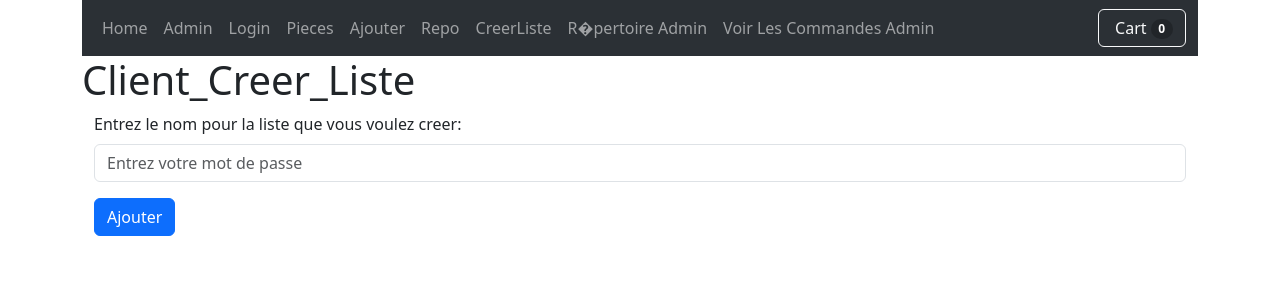
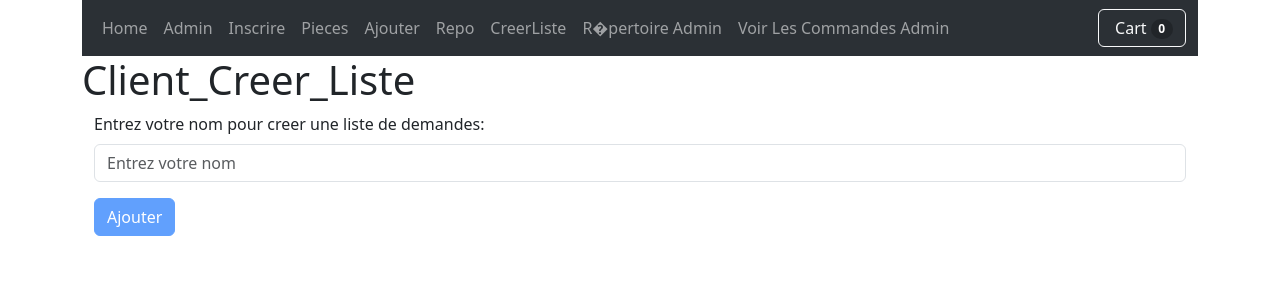
Before and after one commit to John-Hidalgo/Module07_Git_Hidalgo_Zhao, a React (Create React App) app in the folder ListeRepertoire_Frontend/: page /client-liste in a window 1280 px wide. Shown: the top 300 px of the page. Built offline with nearby package versions, Linux system fonts and the light colour scheme.

Commit message:
client_creer une liste de demandes

```diff
--- a/ListeRepertoire_Frontend/src/App.js
+++ b/ListeRepertoire_Frontend/src/App.js
@@ -2,7 +2,7 @@ import logo from './logo.svg'
 import './App.css'
 import { Accueil } from './pages/Accueil'
 import { Admin } from './pages/Admin'
-import { Login } from './pages/Login'
+import { Inscription } from './pages/Inscription.js'
 import { Ajouter } from './pages/Ajouter'
 import PageRepertoireClients from './pages/pageRepertoireClients.js'
 import Container from 'react-bootstrap/Container'
@@ -31,7 +31,7 @@ function App () {
         <Routes>
           <Route path="/" element={<Accueil />} />
           <Route path="/admin" element={<Admin />} />
-          <Route path="/login" element={<Login />} />
+          <Route path="/login" element={<Inscription />} />
           <Route path="/articles" element={<PageRepertoireClients />} />
           <Route path="/ajouter" element={<Ajouter />} />
           <Route path="/client-repo" element={<Client_Repo />} />
--- a/ListeRepertoire_Frontend/src/composants/BarreNavigations.js
+++ b/ListeRepertoire_Frontend/src/composants/BarreNavigations.js
@@ -2,7 +2,7 @@ import React from 'react'
 import Container from 'react-bootstrap/Container'
 import { Navbar } from 'react-bootstrap'
 import { Nav } from 'react-bootstrap'
-import 'bootstrap/dist/css/bootstrap.min.css'
+// import 'bootstrap/dist/css/bootstrap.min.css'
 
 export const BarreNavigation = () => {
     return (
@@ -13,7 +13,7 @@ export const BarreNavigation = () => {
                     <Nav className="me-auto">
                         <Nav.Link href="/">Home</Nav.Link>
                         <Nav.Link href="/admin">Admin</Nav.Link>
-                        <Nav.Link href="/login">Login</Nav.Link>
+                        <Nav.Link href="/login">Inscrire</Nav.Link>
                         <Nav.Link href="/articles">Pieces</Nav.Link>
                         <Nav.Link href="/ajouter">Ajouter</Nav.Link>
                         <Nav.Link href="/client-repo">Repo</Nav.Link>
--- a/ListeRepertoire_Frontend/src/pages/Client_Creer_Liste.js
+++ b/ListeRepertoire_Frontend/src/pages/Client_Creer_Liste.js
@@ -9,25 +9,10 @@ import { BsCheck, BsX } from "react-icons/bs"
 import 'bootstrap/dist/css/bootstrap.min.css'
 import Table from 'react-bootstrap/Table'
 import { useEffect, useState } from "react"
-
+import { addTheCommande } from '../requestApi/panier_request.js'
 
 export function Client_Creer_Liste () {
-    const [nomListe, setNomListe] = useState('')
-    function envoyer () {
-        fetch(`/api/list/ajouter`, {
-            method: "POST",
-            body: JSON.stringify({
-                liste_nom: nomListe,
-                client: "testUsername",
-                liste_demandes: []
-            }),
-            headers: {
-                "Content-type": "application/json; charset=UTF-8"
-            }
-        })
-            .then(resultat => console.log(resultat.json()))
-            .catch(console.error)
-    }
+    const [nomClient, setnomClient] = useState('')
     return (
         <>
             <h1>Client_Creer_Liste</h1>
@@ -36,21 +21,21 @@ export function Client_Creer_Liste () {
                     <Col>
                         <Form>
                             <Form.Group className="mb-3" controlId="formMotDePasse">
-                                <Form.Label>Entrez le nom pour la liste que vous voulez creer: </Form.Label>
+                                <Form.Label>Entrez votre nom pour creer une liste de demandes: </Form.Label>
                                 <Form.Control
                                     type="text"
-                                    placeholder="Entrez votre mot de passe"
-                                    value={nomListe}
-                                    onChange={(e) => setNomListe(e.target.value)}
+                                    placeholder="Entrez votre nom"
+                                    value={nomClient}
+                                    onChange={(e) => setnomClient(e.target.value)}
                                 />
                             </Form.Group>
                             <Button
                                 variant="primary"
                                 type="submit"
                                 onClick={
-                                    (e) => { envoyer() }
+                                    (e) => { addTheCommande(nomClient, []) }
                                 }
-                            // disabled={!(aMajuscule() && aChiffre() && sontIdentique())}
+                                disabled={!(nomClient !== '')}
                             >
                                 Ajouter
                             </Button>
--- a/ListeRepertoire_Frontend/src/pages/Login.js
+++ b/ListeRepertoire_Frontend/src/pages/Inscription.js
@@ -7,9 +7,8 @@ import Form from 'react-bootstrap/Form'
 import Button from 'react-bootstrap/Button'
 import { BsCheck, BsX } from "react-icons/bs"
 import { addTheClient, formatDate } from '../requestApi/client_request.js'
-import { response } from 'express'
 
-export function Login () {
+export function Inscription () {
     //etat
     const [nom, setnom] = useState('')
     const [motDePasse, setMotDePasse] = useState('')
@@ -20,7 +19,6 @@ export function Login () {
                 console.log('User registered successfully.')
             })
             .catch(error => {
-                // 处理注册失败的逻辑
                 console.error('Registration failed:', error)
             })
     }
@@ -112,7 +110,7 @@ export function Login () {
                             }
                             disabled={!(aMajuscule() && aChiffre() && sontIdentique())}
                         >
-                            Envoyer
+                            Inscrire
                         </Button>
                     </Form>
                 </Col>
```
